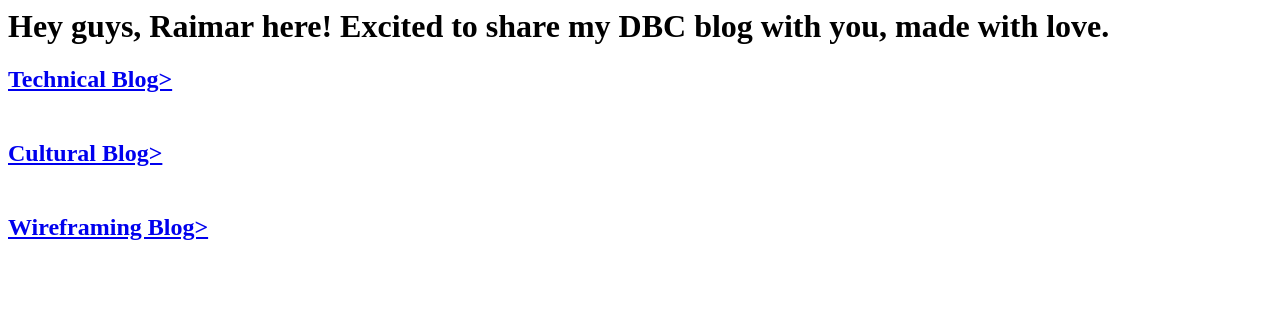
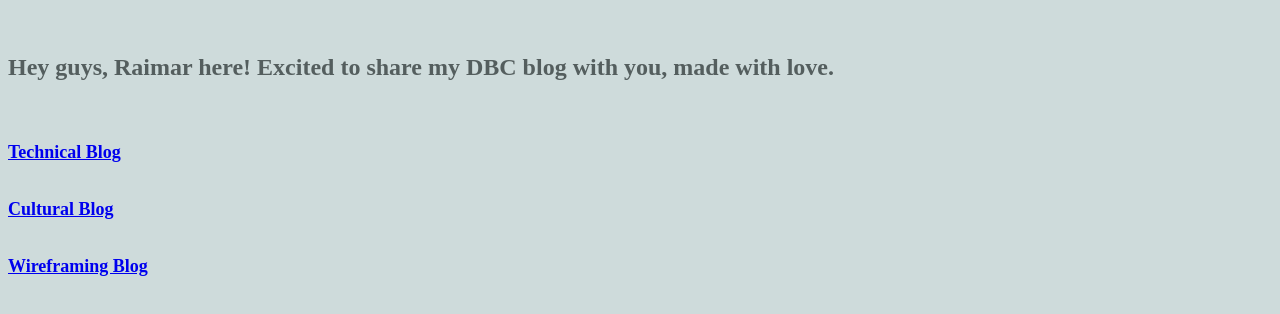
Before and after one commit to rcasanova201/rcasanova201.github.io, a plain HTML site: page index.html in a window 1280 px wide. Drawn offline with Linux system fonts and the light colour scheme.

Commit message:
index.html

```diff
--- a/index.html
+++ b/index.html
@@ -1,15 +1,25 @@
 <DOCTYPE! html>
  <html>
-  <head></head>
+  <head>
+  	<style>
+  	body{background-color: #CEDBDB;
+	 font-family: Minion;
+	 font-size: 12px;
+	 color:#545E5E;
+	 text-align:left;
+}
+</style>
+  </head>
    <title> Hey all! Welcome to my Blog!:)</title>
+   <br><br>
     <body>
     	<h1>Hey guys, Raimar here! Excited to share my DBC blog with you, made with love.</h1>
-
-    	<h2><a href="week1_technical.html"> Technical Blog></a>
+    	    <br><br>
+        <h2><a href="week1_technical.html"> Technical Blog</a>
     		<br><br>
-        <h2><a href="week1_cultural.html"> Cultural Blog></a>
+        <h2><a href="week1_cultural.html"> Cultural Blog</a>
         	<br><br>
-        <h2><a href="wireframe_sites.html"> Wireframing Blog></a>
+        <h2><a href="wireframe_sites.html"> Wireframing Blog</a>
 
      </body>
    </html>
```
